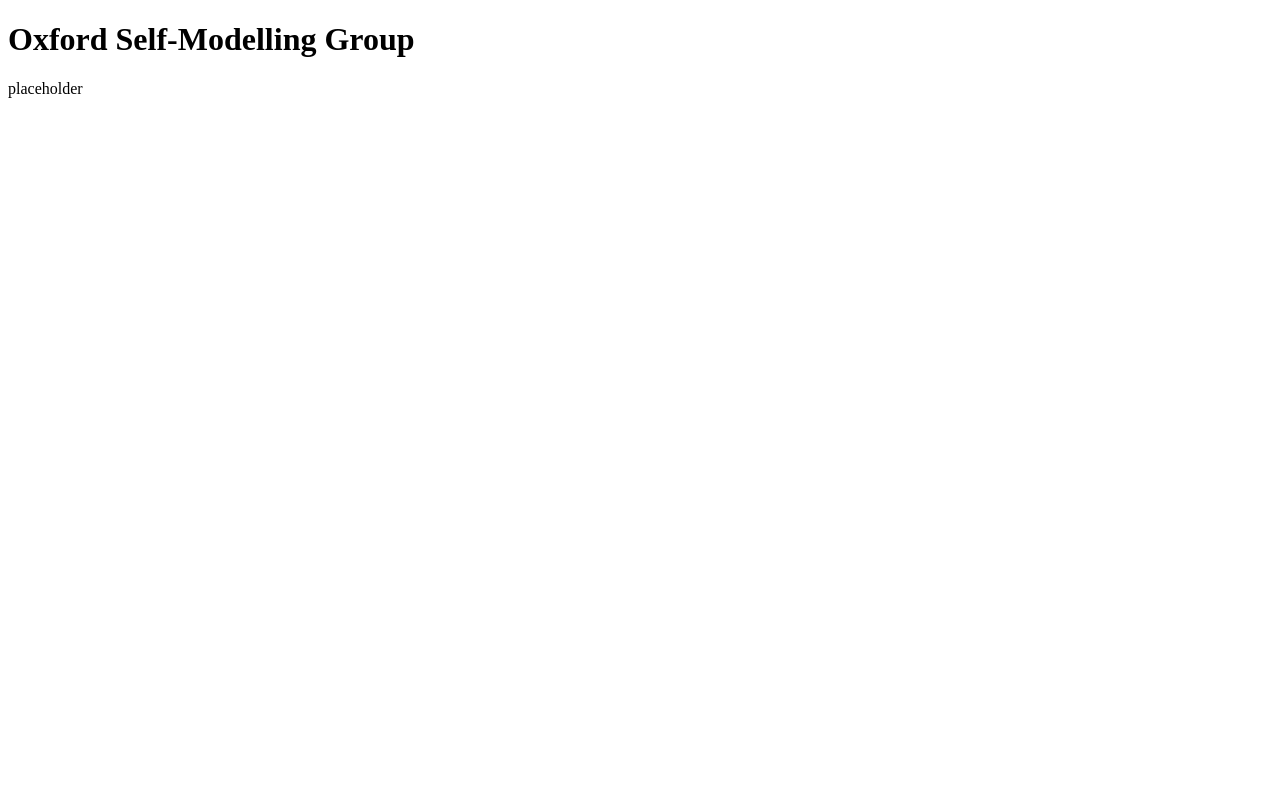
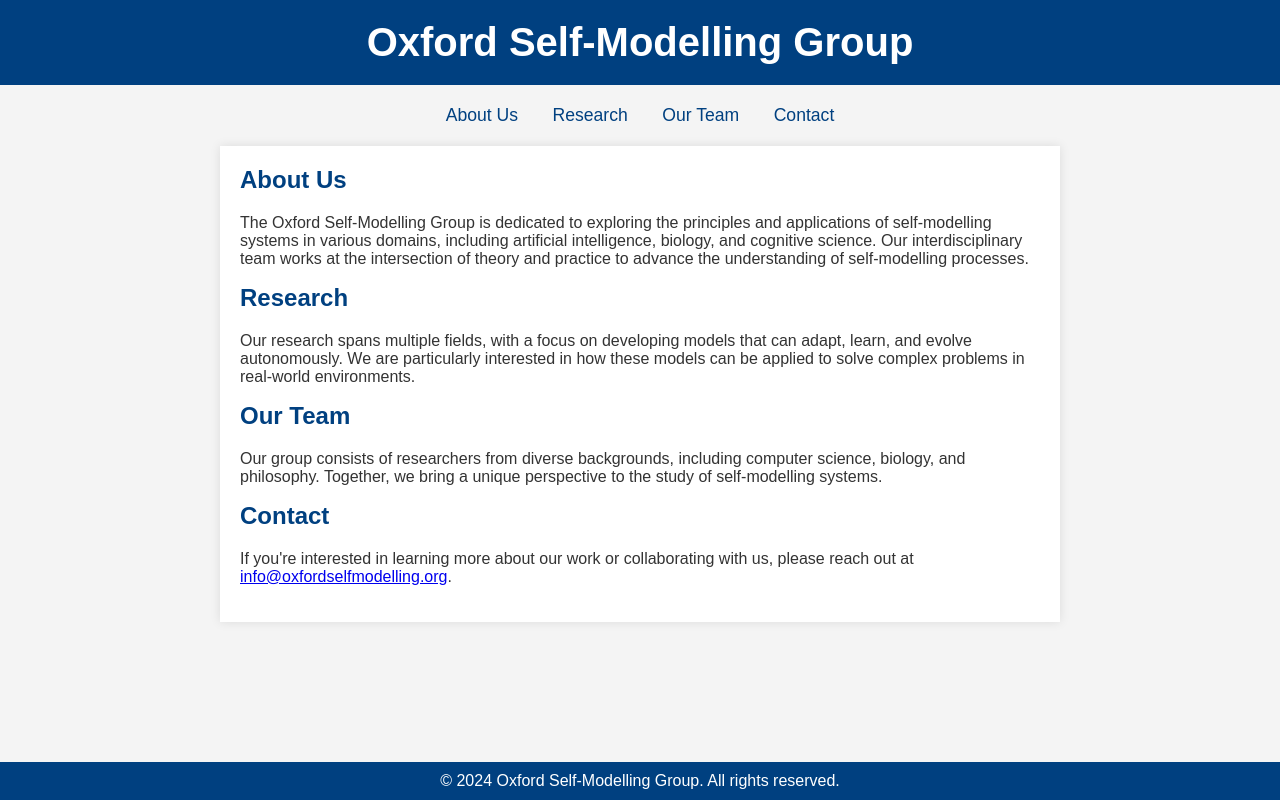
Before and after one commit to self-model/self-model.github.io, a plain HTML site: page index.html in a window 1280 px wide. Drawn offline with Linux system fonts and the light colour scheme.

Commit message:
Update index.html

```diff
--- a/index.html
+++ b/index.html
@@ -4,9 +4,92 @@
     <meta charset="UTF-8">
     <meta name="viewport" content="width=device-width, initial-scale=1.0">
     <title>Oxford Self-Modelling Group</title>
+    <style>
+        body {
+            font-family: Arial, sans-serif;
+            background-color: #f4f4f4;
+            color: #333;
+            margin: 0;
+            padding: 0;
+        }
+        header {
+            background-color: #004080;
+            color: #fff;
+            padding: 20px 0;
+            text-align: center;
+        }
+        header h1 {
+            margin: 0;
+            font-size: 2.5em;
+        }
+        nav {
+            margin: 20px;
+            text-align: center;
+        }
+        nav a {
+            margin: 0 15px;
+            color: #004080;
+            text-decoration: none;
+            font-size: 1.1em;
+        }
+        nav a:hover {
+            text-decoration: underline;
+        }
+        main {
+            max-width: 800px;
+            margin: 20px auto;
+            padding: 20px;
+            background-color: #fff;
+            box-shadow: 0 0 10px rgba(0, 0, 0, 0.1);
+        }
+        main h2 {
+            color: #004080;
+            margin-top: 0;
+        }
+        footer {
+            background-color: #004080;
+            color: #fff;
+            text-align: center;
+            padding: 10px 0;
+            position: fixed;
+            bottom: 0;
+            width: 100%;
+        }
+        footer p {
+            margin: 0;
+        }
+    </style>
 </head>
 <body>
-    <h1>Oxford Self-Modelling Group</h1>
-    <p>placeholder</p>
+    <header>
+        <h1>Oxford Self-Modelling Group</h1>
+    </header>
+    <nav>
+        <a href="#about">About Us</a>
+        <a href="#research">Research</a>
+        <a href="#team">Our Team</a>
+        <a href="#contact">Contact</a>
+    </nav>
+    <main>
+        <section id="about">
+            <h2>About Us</h2>
+            <p>The Oxford Self-Modelling Group is dedicated to exploring the principles and applications of self-modelling systems in various domains, including artificial intelligence, biology, and cognitive science. Our interdisciplinary team works at the intersection of theory and practice to advance the understanding of self-modelling processes.</p>
+        </section>
+        <section id="research">
+            <h2>Research</h2>
+            <p>Our research spans multiple fields, with a focus on developing models that can adapt, learn, and evolve autonomously. We are particularly interested in how these models can be applied to solve complex problems in real-world environments.</p>
+        </section>
+        <section id="team">
+            <h2>Our Team</h2>
+            <p>Our group consists of researchers from diverse backgrounds, including computer science, biology, and philosophy. Together, we bring a unique perspective to the study of self-modelling systems.</p>
+        </section>
+        <section id="contact">
+            <h2>Contact</h2>
+            <p>If you're interested in learning more about our work or collaborating with us, please reach out at <a href="mailto:info@oxfordselfmodelling.org">info@oxfordselfmodelling.org</a>.</p>
+        </section>
+    </main>
+    <footer>
+        <p>&copy; 2024 Oxford Self-Modelling Group. All rights reserved.</p>
+    </footer>
 </body>
 </html>
```
